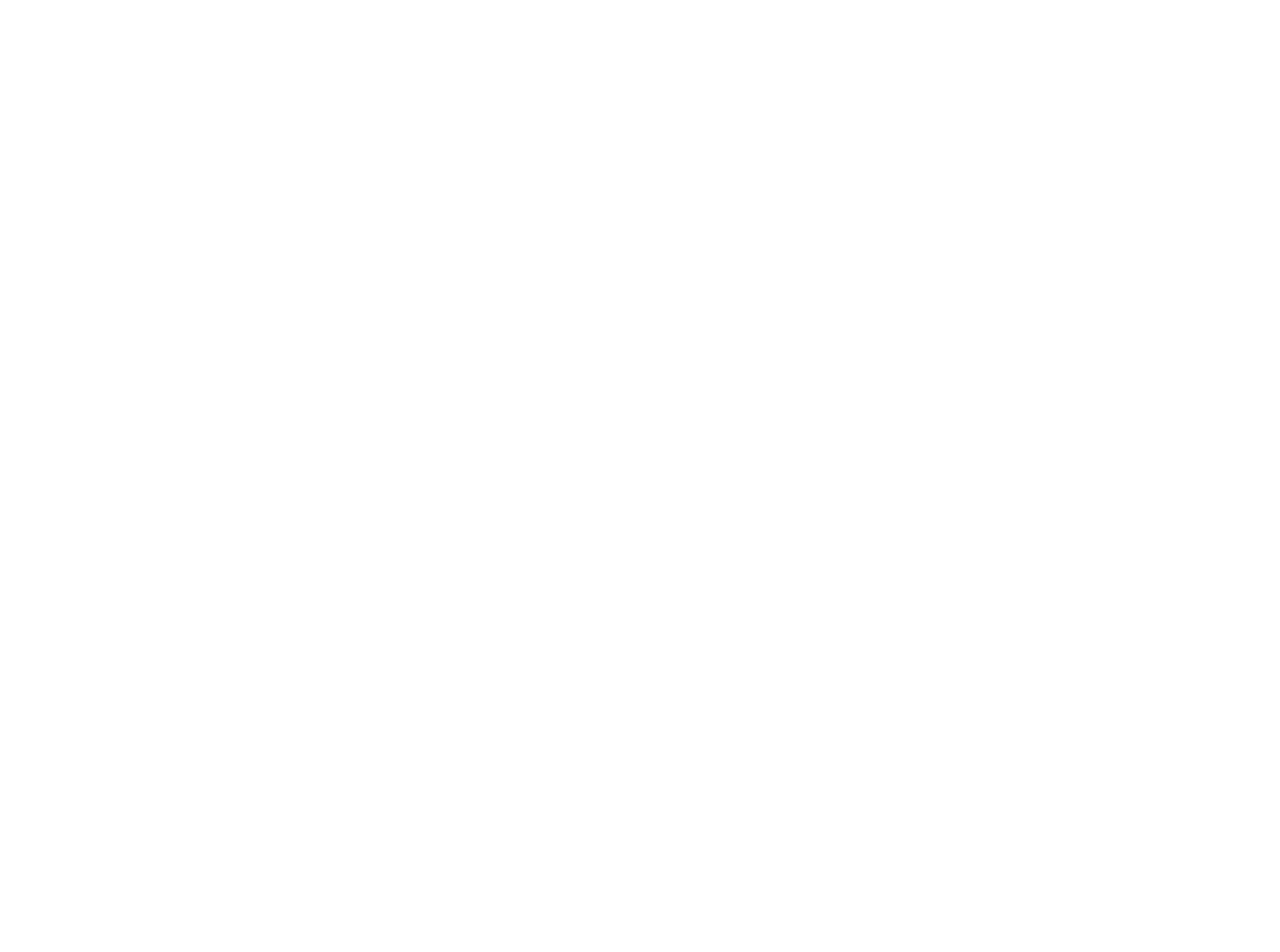
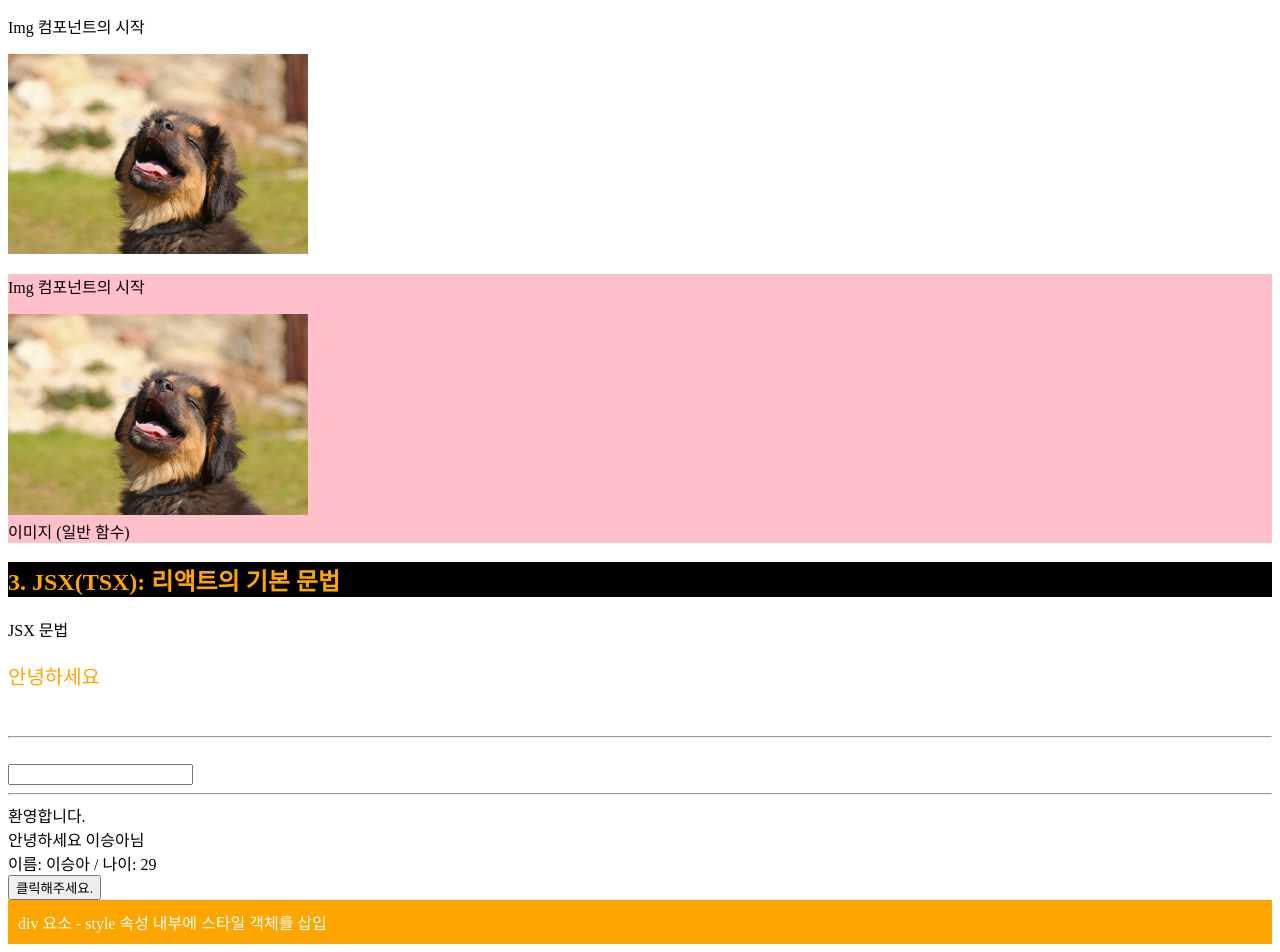
Before and after one commit to devgiants75/k_iot_frontend, a React (Vite) app in the folder f-iot-react/: page / in a window 1280 px wide. Shown: the part 671-1623 px from the top of the page. Before the commit the page ends 800 px from the top, so only its background shows below. Built offline with nearby package versions, Linux system fonts and the light colour scheme.

Commit message:
20251029 React Component / JSX

```diff
--- a/f-iot-react/src/App.tsx
+++ b/f-iot-react/src/App.tsx
@@ -1,11 +1,17 @@
 import './App.css'
 import Basic from '@/pages/a_basic';
+import { Img } from './pages/a_basic/C_Component';
 
 function App() {
   return (
     <>
       <h1>안녕하세요 첫 리액트입니다 :)</h1>
       <Basic />
+      {/*
+      <div style={{ backgroundColor: 'orange' }}>
+        <Img />
+      </div>
+      */}
     </>
   )
 }
--- /dev/null
+++ b/f-iot-react/src/pages/a_basic/C_Component.tsx
@@ -0,0 +1,88 @@
+import React from 'react'
+// import B_React_Counter from './B_React_Counter';
+import B_React_Counter from '@/pages/a_basic/B_React_Counter';
+
+import dog from '@/assets/images/강아지이미지.jpg';
+
+/*
+! 컴포넌트(Component)
+: 사용자 인터페이스(UI)를 구축하는 기본 단위 요소
+- 함수형 컴포넌트 사용
+
+? 컴포넌트 사용 방법
+1) 컴포넌트 내보내기
+  > export default : 컴포넌트명 변경 가능 - {} 미사용
+  > export         : 컴포넌트명 변경 불가능 - {} 사용
+
+2) 컴포넌트 가져오기
+  > 불러올 환경에서 경로를 지정
+  : Vite React는 상대경로, 절대경로 모두 사용 가능
+  : @(기본 URL 설정)를 사용한 절대 경로 사용을 권장!
+    > vite.config.ts와 tsconfig.app.json 파일에 각각 경로 지정 필수!
+
+? 컴포넌트 특징
+: 파일명이 반드시! 대문자로 시작 (UpperCamelCase 사용)
+  EX) MainContainer, NavBar 등
+      - JS/TS의 일반 함수 형태와 구분
+        > 일반 함수 (lowerCamelCase 사용)
+
+: rfc, rfce 스니펫 사용 시
+  - 파일명이 함수명으로 구현, 해당 함수는 컴포넌트로 인식
+  - 파일명을 대문자로 작성 권장
+
+  cf) index.tsx 파일명
+  : 폴더명을 활용한 import 사용을 위함
+  - 내부의 함수(컴포넌트)명은 대문자로 수정
+  - 외부에서 인식 가능한 컴포넌트로 생성
+*/
+
+//! 컴포넌트 생성
+// Img 컴포넌트
+export function Img() {
+  //? TS 코드 내에서 HTML 코드 작성 시
+  // : () 소괄호 내에 작성
+
+  //? HTML 코드 내에서 TS 코드 작성 시
+  // : {} 중괄호 내에 작성
+
+  //? 함수형 컴포넌트(TSX)는 return 시 HTML을 반환
+  return (
+    // 컴포넌트 내의 HTML 코드 작성 시
+    // : 최상위 노드(요소)는 반드시 하나여야 함!
+    // - 비워질 수 없음!
+    <div>
+      <p>Img 컴포넌트의 시작</p>
+      {/* HTML 코드 내에서 TS 문법 사용 시 {} 사용 */}
+      <img src={dog} alt="강아지 이미지" width={300} />
+    </div>
+    // <div>
+
+    // </div>
+  );
+}
+
+//? 일반 함수 (컴포넌트 X)
+// HTML) 대소문자 구분 X: <p> === <P>
+// TSX)  대소문자 구분 O: <p> !== <P>
+//       : React 컴포넌트
+export function img() {
+  return '이미지 (일반 함수)';
+}
+
+
+function C_Component() {
+  // TSX 컴포넌트 사용 시
+  // : 마크업(태그)이 한 개인 경우 return 뒤 () 소괄호 생략 가능
+  // - 여러 개일 경우 반드시! 소괄호로 감싸서 표현
+  // return <Img />
+  return (
+    <div>
+      {img()}
+      {/* 컴포넌트 태그는 단일 태그 사용 권장 <컴포넌트명 /> */}
+      <Img />
+      <Img />
+    </div>
+  )
+}
+
+export default C_Component
--- /dev/null
+++ b/f-iot-react/src/pages/a_basic/D_JSX.tsx
@@ -0,0 +1,120 @@
+import React from 'react'
+
+/*
+! JSX(TSX)
+: JS(TS) 파일 내에서 HTML과 유사한 마크업을 작성할 수 있도록 해주는 JS 구문 확장 문법
+
+? 사용 목적
+- 선언적 뷰 설계 가능 (UI를 직관적으로 설계)
+- 불필요한 DOM 설정 필요 X
+
+? 특징
+- JS + HTML(XML) 형태로 엄격한 문법 체계
+- JSX 내에서 HTML 코드와 JS 코드를 분리 변환하려면 XML 문법을 준수
+
+? JSX 문법 규칙
+
+1) 단일 루트 노드
+- 하나의 '컴포넌트'는 단일 루트 노드만 반환!
+- 최상단의 루트 태그가 존재!
+- 주로 빈 Fragment <></> 사용
+
+2) 태그 닫기
+- 빈 태그(void 태그, 단일 태그) 사용 시 닫히는 꺽쇠 괄호에 / 첨부
+- input, hr, br, img 등
+
+3) 대소문자 구분
+- 태그 내 이름의 대소문자를 구분
+- 소문자: 'HTML' 요소로 인식
+- 대문자: 사용자 정의 '컴포넌트'로 인식
+
+4) HTML 코드를 JSX로 변환 시 주의점
+- 대부분 lowerCamelCase 사용
+  : CSS 속성, on- 메서드(이벤트 핸들러) 등
+- class 속성의 경우 className으로 변경
+  : js의 class(객체의 템플릿)과의 이름 충돌
+*/
+
+function Div() {
+  return (
+    <>
+      <img src="" alt="" />
+      <hr />
+      <br />
+      <input type="text" />
+
+      <div className="div"></div>
+      <div className='className'></div>
+    </>
+  )
+}
+
+//! JSX 내에서 자바스크립트 값 사용
+// : JSX 내에서 중괄호 사용 방법 2가지
+
+// 1) JSX 태그 내에서 직접적인 데이터 사용
+// 2) '속성=' 바로 다음 사용
+
+function D_JSX() {
+  const welcomeMsg = '환영합니다.';
+
+  const greeting = (name: string) => `안녕하세요 ${name}님`;
+
+  const userInfo = {
+    name: '이승아',
+    age: 29
+  }
+
+  // 요소의 이벤트로 함수 전달
+  const handleClick = (value: string) => {
+    console.log(`${value}`);
+  }
+
+  // CSS 객체 (값: 문자열 지정)
+  const divStyle = {
+    backgroundColor: 'orange',
+    color: 'white',
+    padding: '10px'
+  }
+
+  //? JS의 class 문법
+  // class name {
+  //   constructor(parameters) {
+
+  //   }
+  // }
+
+  return (
+    <>
+      {/* html 요소 */}
+      <div>JSX 문법</div>
+      <p style={{ fontSize: '20px', color: 'orange'}}>안녕하세요</p>
+
+      {/* 컴포넌트 */}
+      <Div />
+
+      <hr />
+      {/*
+        HTML 내에서 JS 속성 지정
+        : 문자열, 숫자, 기타 JS 표현식 외의 객체도 모두 중괄호 내에서 작성
+      */}
+      <div>{welcomeMsg}</div>
+      <div>{greeting('이승아')}</div>
+      <div>이름: {userInfo.name} / 나이: {userInfo.age}</div>
+
+      {/*
+        ? 요소에 이벤트 전달 시
+        : 코드를 해석하는 과정에서 실행되지 않도록 '콜백 함수의 형태로 전달'
+        - 익명함수의 형태
+        - 해당 이벤트가 발생해야만! 내부 콜백함수가 실행!
+      */}
+      <button onClick={() => handleClick('클릭')}>클릭해주세요.</button>
+
+      <div style={divStyle} id='divElement' className='divClassElement'>
+        div 요소 - style 속성 내부에 스타일 객체를 삽입
+      </div>
+    </>
+  )
+}
+
+export default D_JSX
--- a/f-iot-react/src/pages/a_basic/index.tsx
+++ b/f-iot-react/src/pages/a_basic/index.tsx
@@ -3,6 +3,8 @@
 // - 임포트 시 폴더명만으로 가져오기 가능
 import React from 'react'
 import B_Counter from './B_React_Counter';
+import C_Component, { img, Img } from './C_Component';
+import D_JSX from './D_JSX';
 
 const h2Style = {
   backgroundColor: 'black',
@@ -25,6 +27,17 @@
       {/* 컴포넌트는 주로 단일 태그로 사용 */}
       <B_Counter />
 
+      <h2 style={h2Style}>2. Component: 리액트를 구성하는 기본 구조</h2>
+      <C_Component />
+      {/* 컴포넌트: 재사용 가능한 UI 집합 */}
+      <div style={{ backgroundColor: 'pink' }}>
+        <Img />
+        {img()}
+      </div>
+
+      <h2 style={h2Style}>3. JSX(TSX): 리액트의 기본 문법</h2>
+      <D_JSX />
+
     </div>
   )
 }
```
Also changed, not shown: f-iot-react/src/assets/images/강아지이미지.jpg (added).
